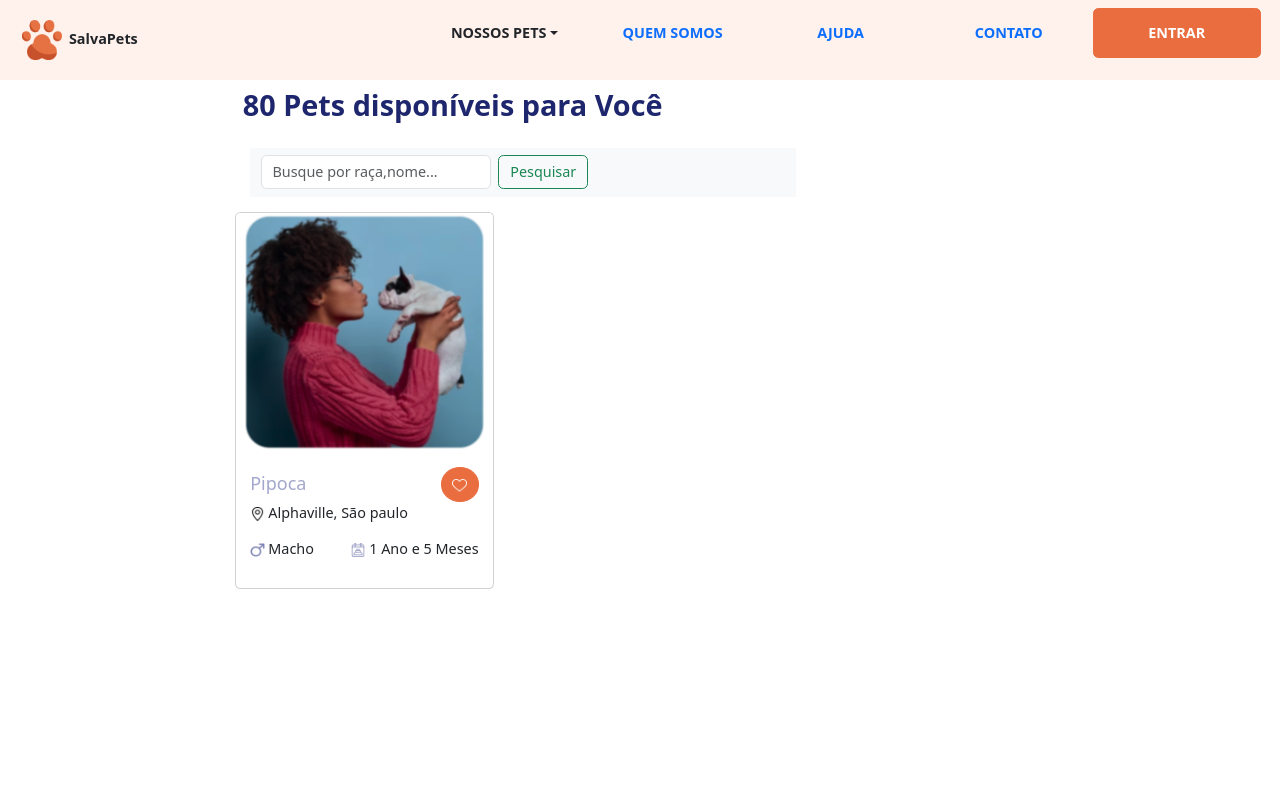
After one commit to ZimboSebastiao/salva-pets2, a PHP site: page /pets.html in a window 1280 px wide. The commit adds this page. Run offline with PHP 8.4, Linux system fonts and the light colour scheme.

Commit message:
Card Pets

```diff
--- a/assets/css/styles.css
+++ b/assets/css/styles.css
@@ -606,3 +606,39 @@ nav h2 a {
 }
 
 /* teste blablabla*/
+
+
+/* pets.login */
+
+.pets{
+   align-self: center;
+   font-size: 2rem;
+}
+
+.pesquisa{
+    padding: 10px;
+    margin: 5px;
+    background-color: #fff;
+}
+
+
+.card-title{
+    color: #A3A7CC;
+}
+
+.favorite{
+    /* background-color: white; */
+    border-radius: 50%;
+
+}
+
+.heart-spacing{
+    display: flex;
+    align-items: flex-end;
+    justify-content: space-between;
+}
+
+.heart-spacing-2{
+    display: flex;
+    justify-content: space-between;
+}
--- /dev/null
+++ b/pets.html
@@ -0,0 +1,79 @@
+<!DOCTYPE html>
+<html lang="pt-br">
+
+<head>
+    <meta charset="UTF-8">
+    <meta name="viewport" content="width=device-width, initial-scale=1.0">
+    <title>SalvaPets - Pets</title>
+    <!-- ======== CSS Bootstrap ======== -->
+    <link href="https://cdn.jsdelivr.net/npm/bootstrap@5.3.1/dist/css/bootstrap.min.css" rel="stylesheet" integrity="sha384-4bw+/aepP/YC94hEpVNVgiZdgIC5+VKNBQNGCHeKRQN+PtmoHDEXuppvnDJzQIu9" crossorigin="anonymous">
+    <link rel="stylesheet" href="assets/css/styles.css">
+</head>
+
+
+<!-- ======== CABEÇALHO ======== -->
+<header class="menu-color">
+    <div class="limitador">
+        <a class="navbar-brand customize" href="#">
+            <img src="icones/pet1.png" alt="..." height="46">
+            SalvaPets
+        </a>
+        <nav>
+            <h2><a href="" class="icone">
+                    <svg xmlns="http://www.w3.org/2000/svg" width="16" height="16" fill="currentColor" class="bi bi-list-nested" viewBox="0 0 16 16">
+                        <path fill-rule="evenodd" d="M4.5 11.5A.5.5 0 0 1 5 11h10a.5.5 0 0 1 0 1H5a.5.5 0 0 1-.5-.5zm-2-4A.5.5 0 0 1 3 7h10a.5.5 0 0 1 0 1H3a.5.5 0 0 1-.5-.5zm-2-4A.5.5 0 0 1 1 3h10a.5.5 0 0 1 0 1H1a.5.5 0 0 1-.5-.5z" />
+                    </svg>
+                </a></h2>
+
+            <ul class="menu menu-color">
+                <li class="nav-item dropdown">
+                    <a class="nav-link dropdown-toggle" href="#" id="navbarDropdown" role="button" data-bs-toggle="dropdown" aria-expanded="false">
+                        Nossos Pets
+                    </a>
+                    <ul class="dropdown-menu dropdown-menu-end menu-color" aria-labelledby="navbarDropdown">
+                        <li><a class="dropdown-item" href="#">Cachorros</a></li>
+                        <li><a class="dropdown-item" href="#">Gatos</a></li>
+                    </ul>
+                </li>
+                <li><a href="#">Quem Somos</a></li>
+                <li><a href="#">Ajuda</a></li>
+                <li><a href="#">Contato</a></li>
+                <li><a href="login.php" class="btn btn-primary" tabindex="-1" role="button" aria-disabled="true">Entrar</a></li>
+            </ul>
+
+        </nav>
+    </div>
+
+</header>
+
+<body>
+    <div class="container">
+    <h1 class="pets">80 Pets disponíveis para Você</h1>
+    <div class="pesquisa">
+        <nav class="navbar bg-body-tertiary">
+            <div class="container-fluid">
+                <form class="d-flex" role="search">
+                    <input class="form-control me-2" type="search" placeholder="Busque por raça,nome..." aria-label="Search">
+                    <button class="btn btn-outline-success" type="submit">Pesquisar</button>
+                </form>
+            </div>
+        </nav>
+    </div>
+
+    <div class="card" style="width: 18rem;">
+        <img src="images/mulher-cacholo.PNG" class="card-img-top" alt="...">
+        <div class="card-body">
+            <div class="heart-spacing">
+            <h5 class="card-title">Pipoca</h5>
+            <a href="#" class="btn btn-primary  favorite"><img src="icones/coracao (1).png" style="height:1rem" alt=""></a>
+            </div>
+            <p class="card-text"> <img src="icones/009-location.png" style="height:1rem" alt=""> Alphaville, São paulo</p>
+            <div class="heart-spacing-2">
+            <p class="card-text"> <img src="icones/001-sexo-masculino.png" style="height:1rem" alt=""> Macho</p>
+            <p class="card-text"> <img src="icones/003-data-de-nascimento.png" style="height:1rem" alt=""> 1 Ano e 5 Meses</p>
+            </div>
+        </div>
+    </div>
+
+    </div>
+</body>
```
